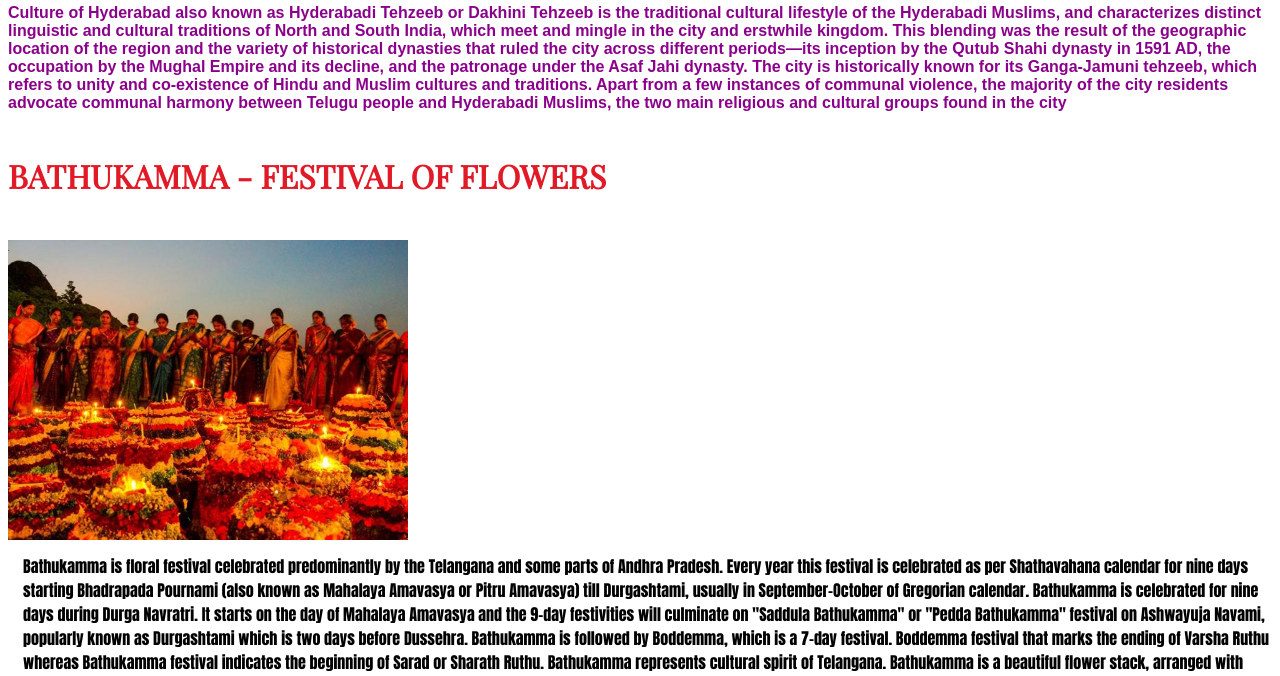
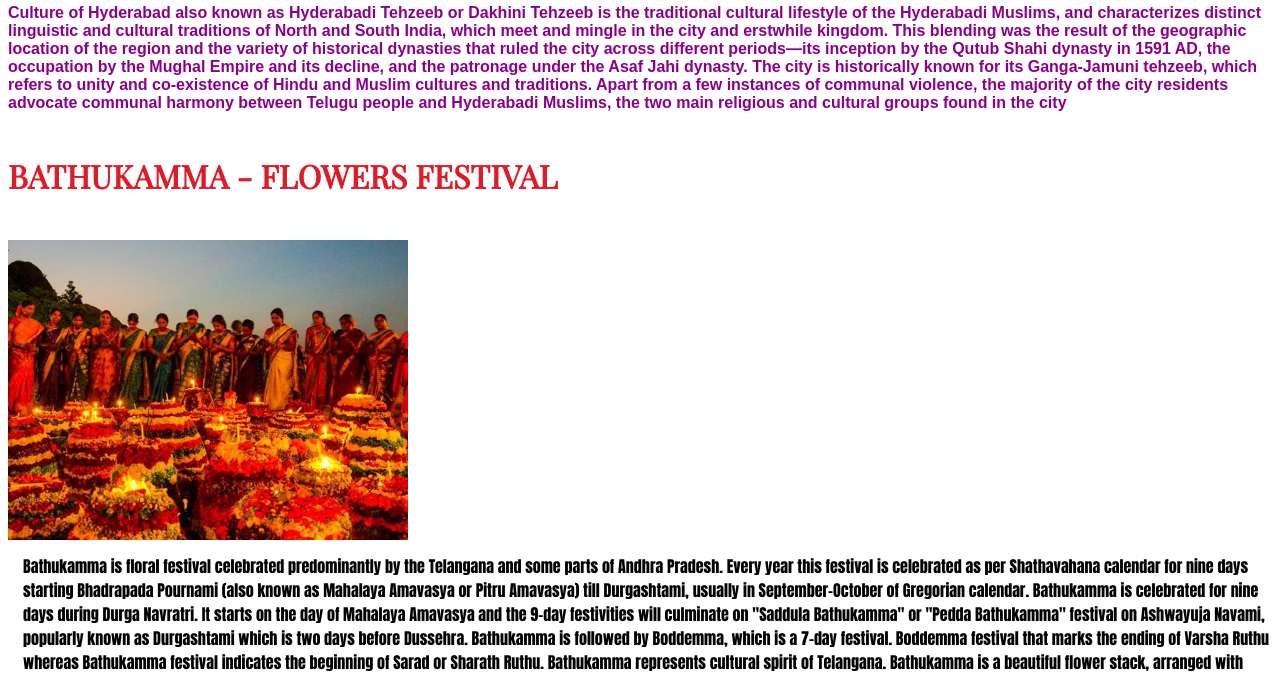
Before and after one commit to SPReddy224/sample, a plain HTML site: page culture.html in a window 1280 px wide. Shown: the part 115-791 px from the top of the page. Drawn offline with nearby package versions, Linux system fonts and the light colour scheme; a web font is replaced by a local one.

Commit message:
updated this code

```diff
--- a/culture.html
+++ b/culture.html
@@ -23,7 +23,7 @@
 
             The city is historically known for its Ganga-Jamuni tehzeeb, which refers to unity and co-existence of Hindu and Muslim cultures and traditions. Apart from a few instances of communal violence, the majority of the city residents advocate communal harmony between Telugu people and Hyderabadi Muslims, the two main religious and cultural groups found in the city</h5>
 
-        <h4>BATHUKAMMA - FESTIVAL OF FLOWERS</h4>
+        <h4>BATHUKAMMA - FLOWERS FESTIVAL</h4>
         <img class="img3" src="Images/bathukamma.jpg" width="400px" height="300px">
         <p class="para3">Bathukamma is floral festival celebrated predominantly by the Telangana and some parts of Andhra Pradesh. Every year this festival is celebrated as per Shathavahana calendar for nine days starting Bhadrapada Pournami (also known as Mahalaya Amavasya or Pitru Amavasya) till Durgashtami, usually in September–October of Gregorian calendar. Bathukamma is celebrated for nine days during Durga Navratri. It starts on the day of Mahalaya Amavasya and the 9-day festivities will culminate on "Saddula Bathukamma" or "Pedda Bathukamma" festival on Ashwayuja Navami, popularly known as Durgashtami which is two days before Dussehra. Bathukamma is followed by Boddemma, which is a 7-day festival. Boddemma festival that marks the ending of Varsha Ruthu whereas Bathukamma festival indicates the beginning of Sarad or Sharath Ruthu.
 
```
